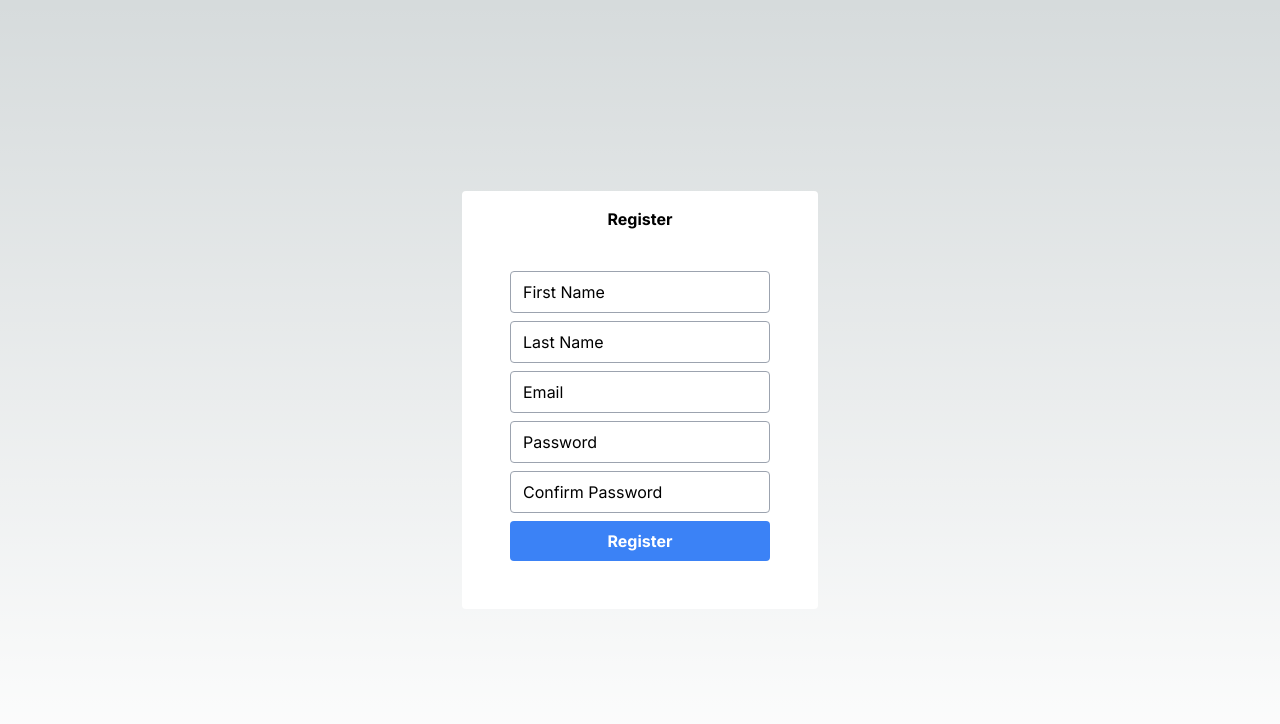
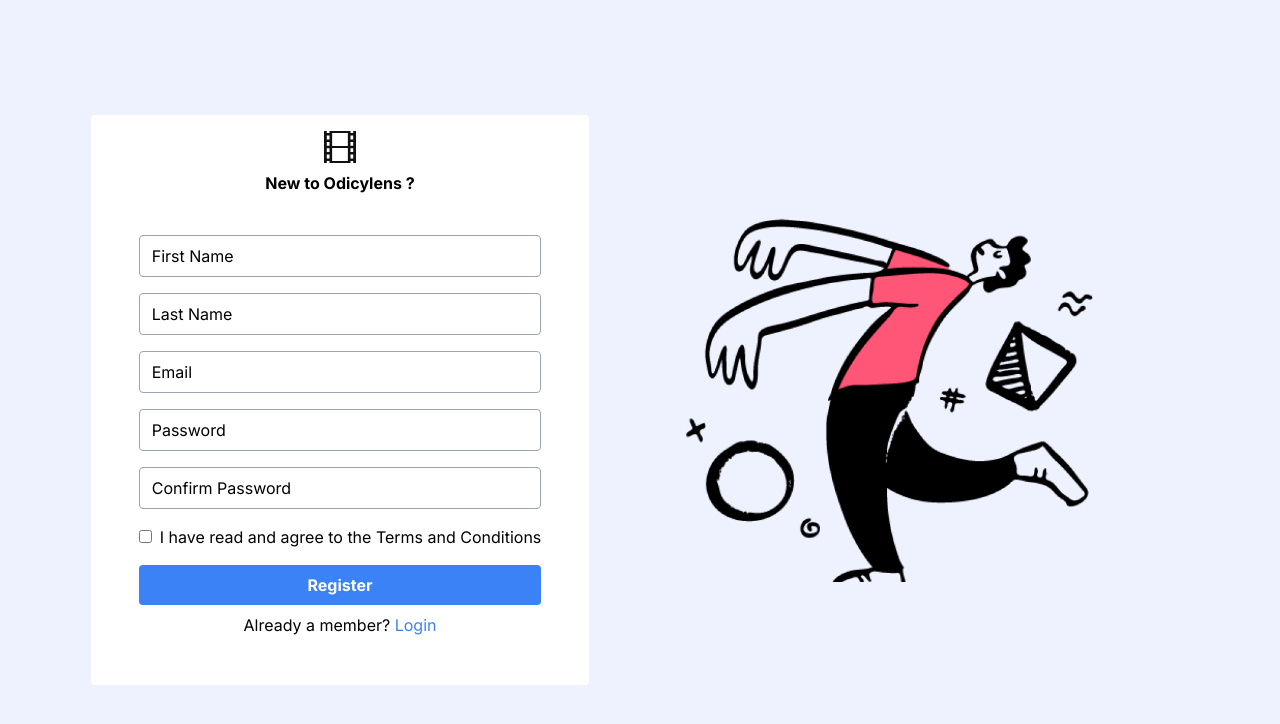
Before and after one commit to JustGritt/ChallengeStack5A, a Next.js app in the folder front/: page /register in a window 1280 px wide. Shown: the top 724 px of the page. Built offline with nearby package versions, Linux system fonts and the light colour scheme.

Commit message:
login register front progress

```diff
--- a/front/src/app/register/page.tsx
+++ b/front/src/app/register/page.tsx
@@ -3,6 +3,7 @@ import { Form, Formik, Field, FormikProvider, useFormik, ErrorMessage } from 'fo
 import * as Yup from 'yup'
 import user, { User } from '../User'
 import { UserData } from '../utils/Types'
+import Image from 'next/image'
 
 export default function Register() {
 
@@ -11,7 +12,8 @@ export default function Register() {
         lastName: '',
         email: '',
         password: '',
-        confirmPassword: ''
+        confirmPassword: '',
+        terms: false
     }
 
     const validationSchema = Yup.object().shape({
@@ -22,7 +24,8 @@ export default function Register() {
         confirmPassword: Yup.string()
             .test('passwords-match', 'Passwords must match', function (value) {
                 return this.parent.password === value
-            })
+            }),
+        terms: Yup.boolean().oneOf([true], 'Must Accept Terms and Conditions')
     })
 
     const formik = useFormik({
@@ -34,11 +37,17 @@ export default function Register() {
     })
 
     return (
-        <div className="w-full h-screen flex">
-            <div className="bg-white rounded m-auto p-4">
-                <h1 className="text-center text-black text-xxl font-bold">Register</h1>
+        <div className="w-full h-screen flex bg-[#EEF2FF]">
+            <div className='m-auto w-full flex justify-center items-center p-10'>
+                <div className="bg-white rounded p-4 max-w-[500px]">
+                    <div className='flex flex-col gap-2 justify-center w-full items-center'>
+                        <svg width="32" height="32" viewBox="0 0 32 32" fill="none" xmlns="http://www.w3.org/2000/svg">
+                            <path d="M32 0H29.224V2.0167H26.476V0H5.52398V2.0167H2.77566V0H0V32H2.77566V29.9833H5.52398V32H26.476V29.9833H29.224V32H32V0ZM5.52398 27.4696H2.77566V23.62H5.52398V27.4696ZM5.52398 21.1063H2.77566V17.2566H5.52398V21.1063ZM5.52398 14.743H2.77566V10.8933H5.52398V14.743ZM5.52398 8.38041H2.77566V4.52999H5.52398V8.38041ZM23.8651 29.9028H8.13487V17.052H23.8655L23.8651 29.9028ZM23.8651 14.9476H8.13487V2.09757H23.8655L23.8651 14.9476ZM29.224 27.4696H26.476V23.62H29.224V27.4696ZM29.224 21.1063H26.476V17.2566H29.224V21.1063ZM29.224 14.743H26.476V10.8933H29.224V14.743ZM29.224 8.38041H26.476V4.52999H29.224V8.38041Z" fill="#111111" />
+                        </svg>
+                        <h1 className="text-center text-black text-xxl font-bold">New to Odicylens ?</h1>
+                    </div>
                     <FormikProvider value={formik}>
-                    <Form id='register' className="flex flex-col p-8">
+                        <Form id='register' className="flex flex-col p-8 gap-2">
                             <Field type="text" placeholder="First Name" name='firstName' className="border border-gray-400 rounded px-3 py-2 mt-2 placeholder-black text-black" />
                             <ErrorMessage name='firstName' component='span' className="text-red-600" />
                             <Field type="text" placeholder="Last Name" name='lastName' className="border border-gray-400 rounded px-3 py-2 mt-2 placeholder-black text-black" />
@@ -49,9 +58,21 @@ export default function Register() {
                             <ErrorMessage name='password' component='span' className="text-red-600" />
                             <Field type="password" placeholder="Confirm Password" name='confirmPassword' className="border border-gray-400 rounded px-3 py-2 mt-2 placeholder-black text-black" />
                             <ErrorMessage name='confirmPassword' component='span' className="text-red-600" />
+                            <label className="mt-2">
+                                <Field type="checkbox" name="terms" className="mr-2" />
+                                <span className='text-black'>
+                                    I have read and agree to the Terms and Conditions
+                                </span>
+                            </label>
+                            <ErrorMessage name='terms' component='span' className="text-red-600" />
                             <button type='submit' className="bg-blue-500 hover:bg-blue-700 text-white font-bold py-2 rounded mt-2">Register</button>
+                            <p className='text-black text-center'>
+                                Already a member? <a href="/login" className="text-blue-500 hover:text-blue-700">Login</a>
+                            </p>
                         </Form>
                     </FormikProvider>
+                </div>
+                <Image className='object-contain' src='/imgs/auth-img.png' width={600} height={600} alt='dancing man'/>
             </div>
         </div>
     )
```
Also changed, not shown: front/public/imgs/auth-img.png (added). Lines whose indentation alone changed are shown as unchanged.
